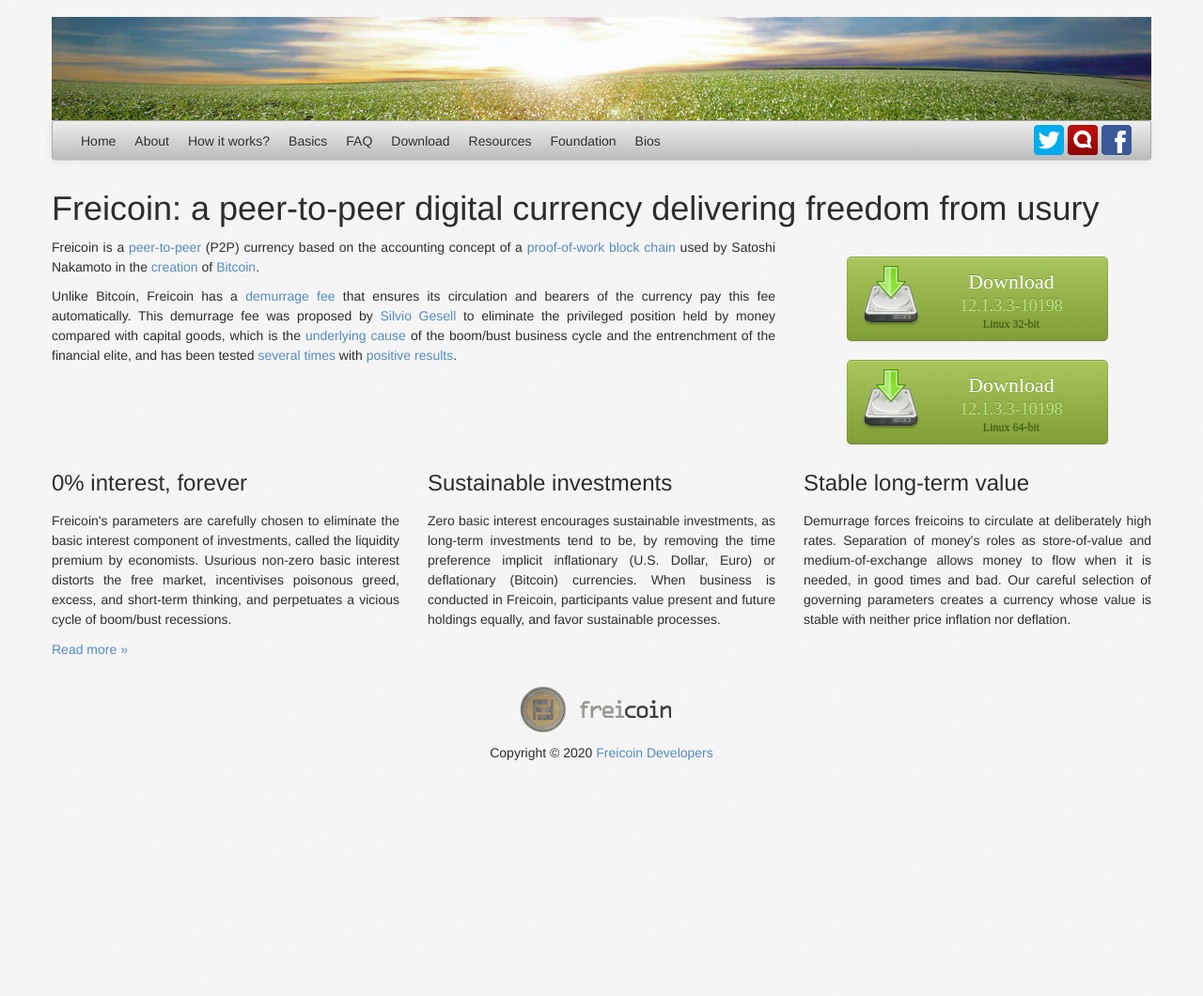
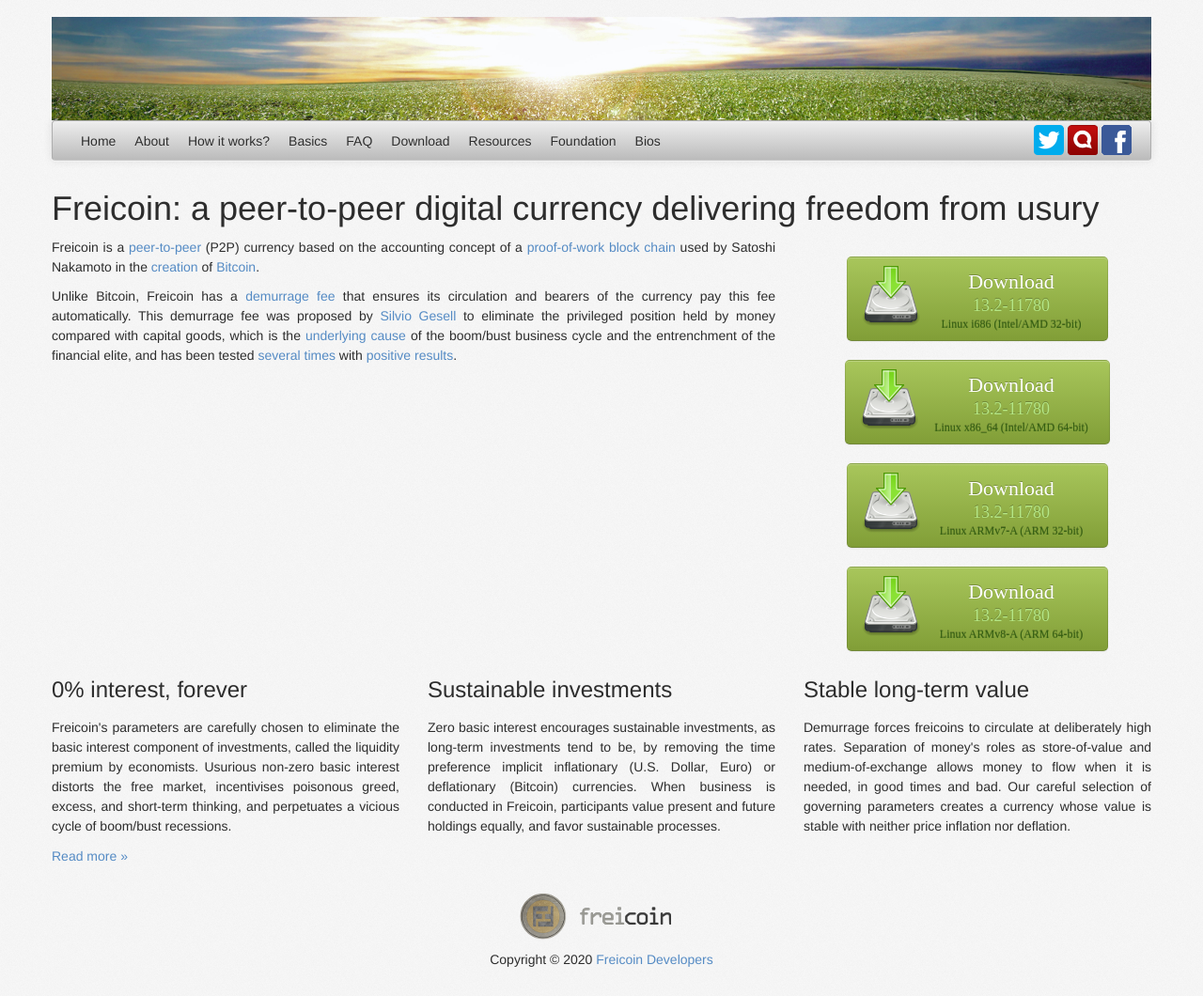
Before and after one commit to freicoin/freico.in, a Jekyll site: the page built from index.md, in a window 1280 px wide. Shown: the whole page at 94% size. Built offline with Jekyll 4.4.1, drawn with Linux system fonts in a browser that asks for light colours; nearby versions of some CDN libraries; some web fonts are replaced; comment, search, counter and statistics services are not loaded; before the commit the page ends 900 px from its top, so only the background shows below that.

```diff
--- a/_config.yml
+++ b/_config.yml
@@ -51,57 +51,69 @@ menu:
             title: Bios
             url: /bios/index.html
 freicoin:
-    version: 12.1.3.3-10198
-    release_date: 2020-05-12T12:00:00
+    version: 13.2-11780
+    release_date: 2020-05-15T12:00:00
     downloads:
         -
             name: Windows 32-bit (exe)
             osid: Win32
             icon: /static/images/os/win.png
-            link: https://s3.amazonaws.com/in.freico.stable/freicoin-v12.1.3.3-10198-win32-setup.exe
+            link: https://s3.amazonaws.com/in.freico.stable/freicoin-v13.2-11780-win32-setup.exe
             size: 11.5MB
         -
             name: Windows 64-bit (exe)
             osid: Win64
             icon: /static/images/os/win.png
-            link: https://s3.amazonaws.com/in.freico.stable/freicoin-v12.1.3.3-10198-win64-setup.exe
+            link: https://s3.amazonaws.com/in.freico.stable/freicoin-v13.2-11780-win64-setup.exe
             size: 12.0MB
         -
             name: Windows 32-bit (zip)
             osid: Win32
             icon: /static/images/os/win.png
-            link: https://s3.amazonaws.com/in.freico.stable/freicoin-v12.1.3.3-10198-win32.zip
-            size: 21.2MB
+            link: https://s3.amazonaws.com/in.freico.stable/freicoin-v13.2-11780-win32.zip
+            size: 20.6MB
         -
             name: Windows 64-bit (zip)
             osid: Win64
             icon: /static/images/os/win.png
-            link: https://s3.amazonaws.com/in.freico.stable/freicoin-v12.1.3.3-10198-win64.zip
-            size: 22.4MB
+            link: https://s3.amazonaws.com/in.freico.stable/freicoin-v13.2-11780-win64.zip
+            size: 21.9MB
         -
             name: macOS (app)
             osid: Mac
             icon: /static/images/os/mac.png
-            link: https://s3.amazonaws.com/in.freico.stable/freicoin-v12.1.3.3-10198-osx.dmg
-            size: 10.1MB
+            link: https://s3.amazonaws.com/in.freico.stable/freicoin-v13.2-11780-osx.dmg
+            size: 10.5MB
         -
-            name: macOS (server, 64-bit)
+            name: macOS (server)
             osid: Mac
             icon: /static/images/os/mac.png
-            link: https://s3.amazonaws.com/in.freico.stable/freicoin-v12.1.3.3-10198-osx64.tar.gz
-            size: 16.4MB
+            link: https://s3.amazonaws.com/in.freico.stable/freicoin-v13.2-11780-osx64.tar.gz
+            size: 17.3MB
         -
-            name: Linux 32-bit
+            name: Linux i686 (Intel/AMD 32-bit)
             osid: Linux
             icon: /static/images/os/linux.png
-            link: https://s3.amazonaws.com/in.freico.stable/freicoin-v12.1.3.3-10198-linux32.tar.gz
-            size: 21.7MB
+            link: https://s3.amazonaws.com/in.freico.stable/freicoin-v13.2-11780-i686-pc-linux-gnu.tar.gz
+            size: 22.2MB
         -
-            name: Linux 64-bit
+            name: Linux x86_64 (Intel/AMD 64-bit)
             osid: Linux
             icon: /static/images/os/linux.png
-            link: https://s3.amazonaws.com/in.freico.stable/freicoin-v12.1.3.3-10198-linux64.tar.gz
-            size: 21.3MB
+            link: https://s3.amazonaws.com/in.freico.stable/freicoin-v13.2-11780-x86_64-linux-gnu.tar.gz
+            size: 21.9MB
+        -
+            name: Linux ARMv7-A (ARM 32-bit)
+            osid: Linux
+            icon: /static/images/os/linux.png
+            link: https://s3.amazonaws.com/in.freico.stable/freicoin-v13.2-11780-arm-linux-gnueabihf.tar.gz
+            size: 8.8MB
+        -
+            name: Linux ARMv8-A (ARM 64-bit)
+            osid: Linux
+            icon: /static/images/os/linux.png
+            link: https://s3.amazonaws.com/in.freico.stable/freicoin-v13.2-11780-aarch64-linux-gnu.tar.gz
+            size: 9.1MB
         #-
         #    name: Ubuntu (PPA)
         #    osid: Linux
@@ -118,7 +130,7 @@ freicoin:
             name: Source
             osid: Unknown
             icon: /static/images/os/src.png
-            link: https://github.com/tradecraftio/tradecraft/archive/v12.1.3.3-10198.zip
+            link: https://github.com/tradecraftio/tradecraft/archive/v13.2-11780.zip
             size: 5.2MB
         -
             name: Git repository
```
